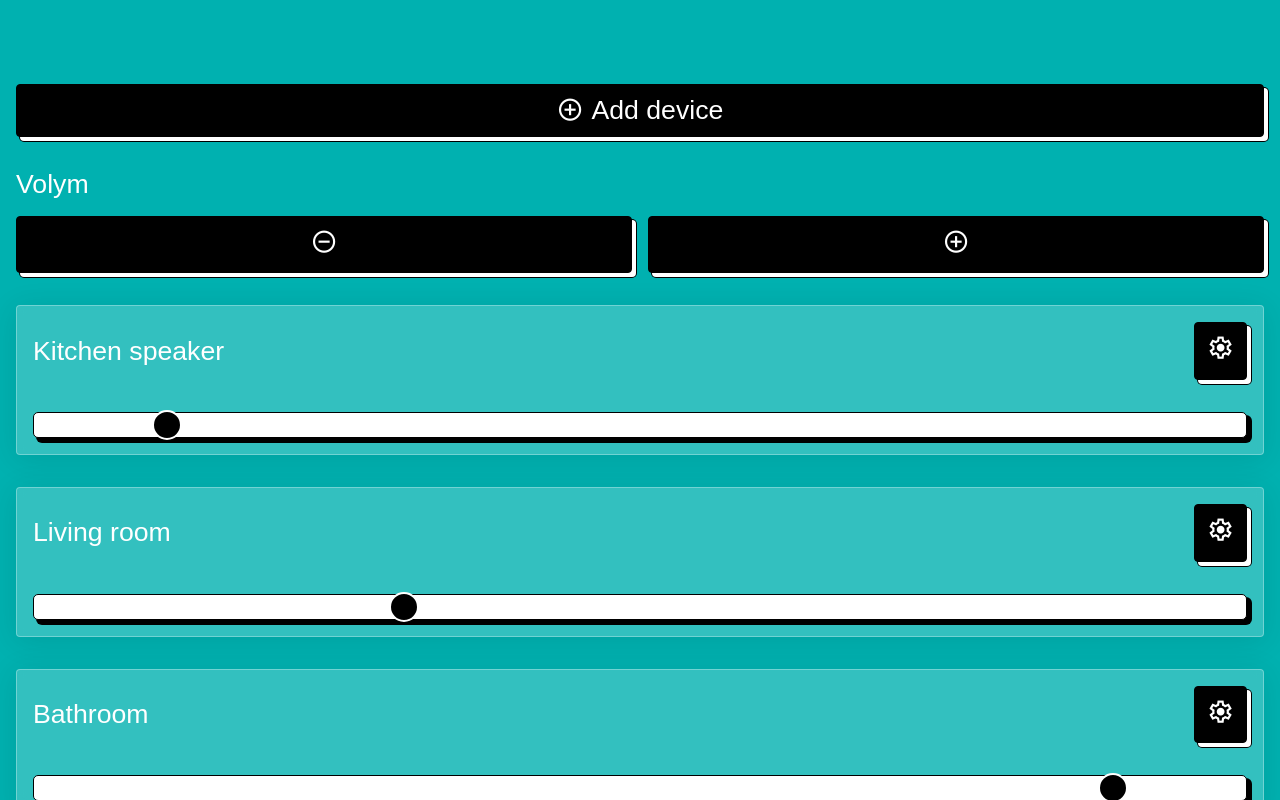
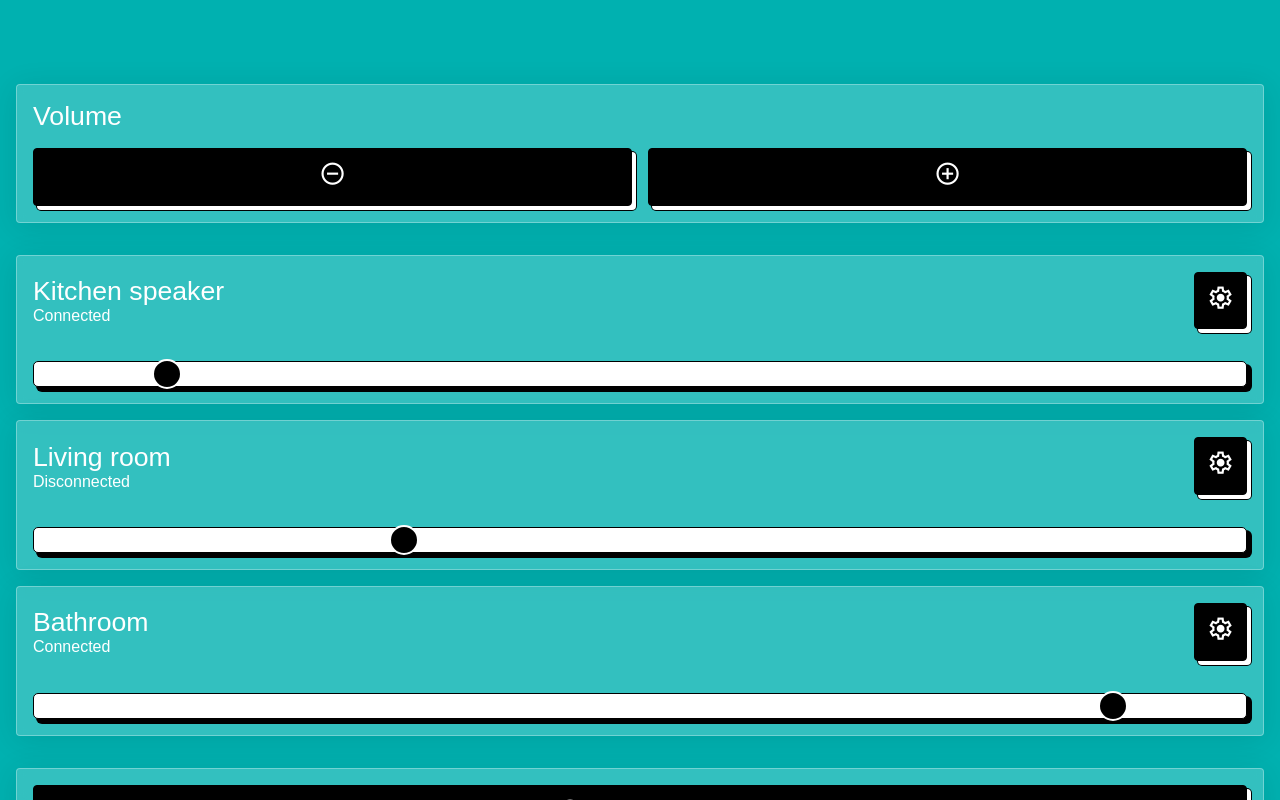
Before and after one commit to denniseriksson93/music-streamer, a website with bundled scripts: page src/streamer-server/public/streamer-remote/index.html in a window 1280 px wide. Built offline with nearby package versions, Linux system fonts and the light colour scheme; no server answers; a web font is replaced by a local one.

Commit message:
added more frosted glas

```diff
--- a/src/streamer-server/public/streamer-remote/components/add-device/add-device.css
+++ b/src/streamer-server/public/streamer-remote/components/add-device/add-device.css
@@ -3,3 +3,8 @@
   flex-direction: column;
   gap: 16px;
 }
+
+#add-device .add-device-button-container {
+  display: flex;
+  flex-grow: 1;
+}
--- a/src/streamer-server/public/streamer-remote/components/add-device/add-device.js
+++ b/src/streamer-server/public/streamer-remote/components/add-device/add-device.js
@@ -11,6 +11,17 @@ export const addDevice = {
     const addDeviceButton = document.createElement("button");
     addDeviceButton.appendChild(iconTextElement("add_circle", "Add device"));
 
-    addDeviceContainer.replaceChildren(addDeviceButton);
+    const addDeviceButtonContainer = document.createElement("div");
+    addDeviceButtonContainer.setAttribute(
+      "class",
+      "add-device-button-container"
+    );
+    addDeviceButtonContainer.appendChild(addDeviceButton);
+
+    const frostedGlassContainer = document.createElement("div");
+    frostedGlassContainer.setAttribute("class", "frosted-glass");
+    frostedGlassContainer.appendChild(addDeviceButtonContainer);
+
+    addDeviceContainer.replaceChildren(frostedGlassContainer);
   },
 };
--- a/src/streamer-server/public/streamer-remote/components/devices/devices.css
+++ b/src/streamer-server/public/streamer-remote/components/devices/devices.css
@@ -1,7 +1,7 @@
 #devices {
   display: flex;
   flex-direction: column;
-  gap: 32px;
+  gap: 16px;
 }
 
 #devices .device-container {
@@ -18,7 +18,12 @@
   flex-grow: 1;
 }
 
-#devices .name-container {
+#devices .name-status-container {
   display: flex;
-  align-items: center;
+  flex-direction: column;
+  justify-content: center;
 }
+
+#devices .status-container {
+  font-size: 12pt;
+}
--- a/src/streamer-server/public/streamer-remote/components/devices/devices.js
+++ b/src/streamer-server/public/streamer-remote/components/devices/devices.js
@@ -11,10 +11,18 @@ export const devices = {
     }
 
     const devices = STATE.get().devices.map(
-      ({ id, name, customName, volume }) => {
+      ({ id, connected, name, customName, volume }) => {
         const nameContainer = document.createElement("div");
-        nameContainer.setAttribute("class", "name-container");
         nameContainer.innerText = customName ?? name;
+
+        const statusContainer = document.createElement("div");
+        statusContainer.setAttribute("class", "status-container");
+        statusContainer.innerText = connected ? "Connected" : "Disconnected";
+
+        const nameStatusContainer = document.createElement("div");
+        nameStatusContainer.setAttribute("class", "name-status-container");
+        nameStatusContainer.appendChild(nameContainer);
+        nameStatusContainer.appendChild(statusContainer);
 
         const settingsButton = document.createElement("button");
         settingsButton.appendChild(iconElement("settings"));
@@ -24,7 +32,7 @@ export const devices = {
 
         const nameVolumeContainer = document.createElement("div");
         nameVolumeContainer.setAttribute("class", "name-settings-container");
-        nameVolumeContainer.appendChild(nameContainer);
+        nameVolumeContainer.appendChild(nameStatusContainer);
         nameVolumeContainer.appendChild(settingsContainer);
 
         const volumeSlider = document.createElement("input");
--- a/src/streamer-server/public/streamer-remote/components/global-volume/global-volume.css
+++ b/src/streamer-server/public/streamer-remote/components/global-volume/global-volume.css
@@ -1,4 +1,4 @@
-#global-volume {
+#global-volume .global-volume-content {
   display: flex;
   flex-direction: column;
   gap: 16px;
--- a/src/streamer-server/public/streamer-remote/components/global-volume/global-volume.js
+++ b/src/streamer-server/public/streamer-remote/components/global-volume/global-volume.js
@@ -10,7 +10,7 @@ export const globalVolume = {
     }
 
     const volumeLabelContainer = document.createElement("div");
-    volumeLabelContainer.innerText = "Volym";
+    volumeLabelContainer.innerText = "Volume";
 
     const minusButton = document.createElement("button");
     minusButton.appendChild(iconElement("do_not_disturb_on"));
@@ -29,10 +29,16 @@ export const globalVolume = {
     volumeButtonsContainer.appendChild(minusButton);
     volumeButtonsContainer.appendChild(plusButton);
 
-    globalVolumeContainer.replaceChildren(
-      volumeLabelContainer,
-      volumeButtonsContainer
-    );
+    const globalVolumeContent = document.createElement("div");
+    globalVolumeContent.setAttribute("class", "global-volume-content");
+    globalVolumeContent.appendChild(volumeLabelContainer);
+    globalVolumeContent.appendChild(volumeButtonsContainer);
+
+    const frostedGlassContainer = document.createElement("div");
+    frostedGlassContainer.setAttribute("class", "frosted-glass");
+    frostedGlassContainer.appendChild(globalVolumeContent);
+
+    globalVolumeContainer.replaceChildren(frostedGlassContainer);
   },
 };
 
--- a/src/streamer-server/public/streamer-remote/index.html
+++ b/src/streamer-server/public/streamer-remote/index.html
@@ -33,9 +33,9 @@
   </head>
   <body>
     <div class="content-container">
-      <div id="add-device"></div>
       <div id="global-volume"></div>
       <div id="devices"></div>
+      <div id="add-device"></div>
     </div>
     <script type="module" src="index.js"></script>
   </body>
--- a/src/streamer-server/public/streamer-remote/index.js
+++ b/src/streamer-server/public/streamer-remote/index.js
@@ -7,9 +7,9 @@ import { STATE } from "./services/state.js";
 const isSignedIn = await signInToSpotify();
 
 if (isSignedIn) {
-  addDevice.render();
   globalVolume.render();
   devices.render();
+  addDevice.render();
 
   STATE.registerOnStateChanged("devices", devices.render);
 }
```
